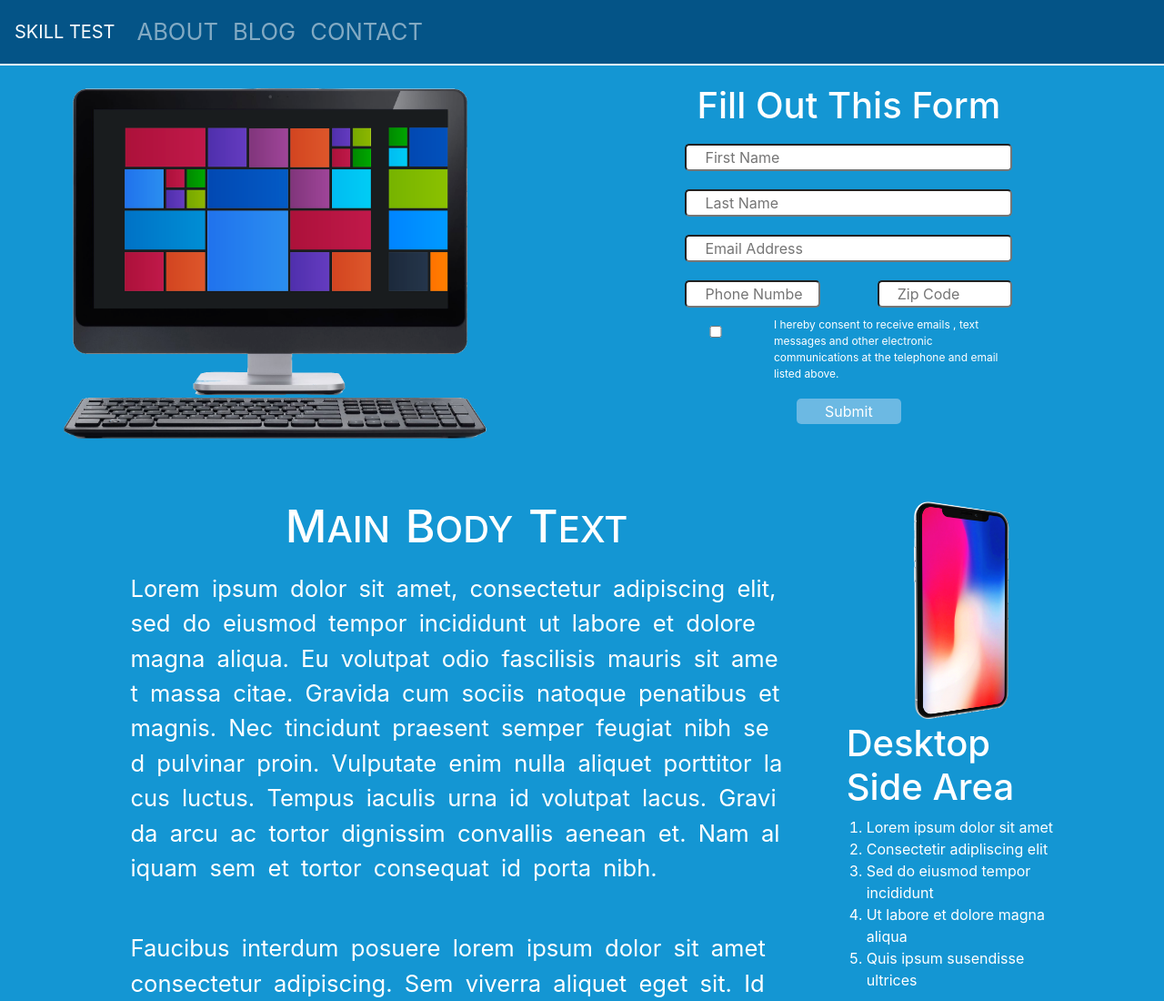
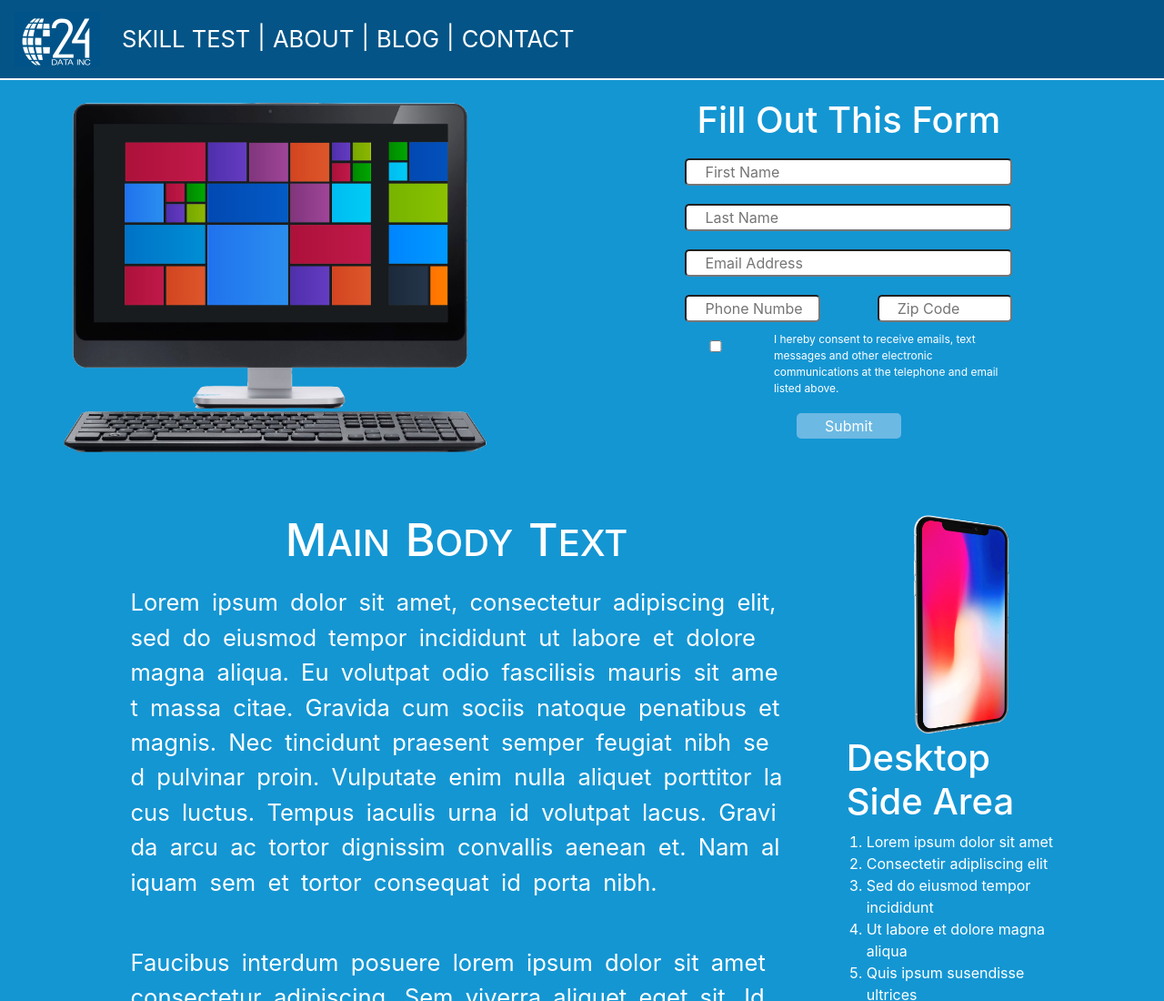
Before and after one commit to coolrey3/24Data, a website: page index.html in a window 1280 px wide. Shown: the top 1100 px of the page at 91% size. Drawn offline with nearby package versions, Linux system fonts and the light colour scheme; files that its build step writes are made by us from their sources.

Commit message:
added logo

```diff
--- a/index.html
+++ b/index.html
@@ -19,19 +19,28 @@
 
     <div class="container-fluid">
         <nav class="navbar navbar-expand-lg navbar-dark bluebg">
-            <a class="navbar-brand" href="#">SKILL TEST</a>
-            <button class="navbar-toggler hamburger" type="button" data-toggle="collapse" data-target="#navbarNavDropdown"
-                aria-controls="navbarNavDropdown" aria-expanded="false" aria-label="Toggle navigation">
+            <a class="navbar-brand" href="#"><img src="/library/img/logo.png"></a>
+            <button class="navbar-toggler hamburger" type="button" data-toggle="collapse"
+                data-target="#navbarNavDropdown" aria-controls="navbarNavDropdown" aria-expanded="false"
+                aria-label="Toggle navigation">
                 <span class="navbar-toggler-icon"></span>
             </button>
             <div class="collapse navbar-collapse" id="navbarNavDropdown">
                 <ul class="navbar-nav">
                     <li class="nav-item">
+                        <a class="nav-link" href="#">skill test</a>
+                    </li>
+                    <li> | </li>
+                    <li class="nav-item">
                         <a class="nav-link" href="#">About</a>
                     </li>
+                    <li> | </li>
+
                     <li class="nav-item">
                         <a class="nav-link" href="#">Blog</a>
                     </li>
+                    <li> | </li>
+
                     <li class="nav-item">
                         <a class="nav-link" href="#">Contact</a>
                     </li>
@@ -93,7 +102,7 @@
 
                                         <div class="col-sm-9 formGroup">
 
-                                            <label for="consentBox">I hereby consent to receive emails , text messages
+                                            <label for="consentBox">I hereby consent to receive emails, text messages
                                                 and other electronic communications at the telephone and email listed
                                                 above.
                                             </label>
@@ -132,8 +141,10 @@
                 </div>
                 <div class="row mid">
                     <div class="col-sm-12 col-md-9 mainText">
-                        <h1 class="mainTitleText "><span class="upperCase">M</span>AIN <span class="upperCase">B</span>ODY <span class="upperCase">T</span>EXT</h1>
-                        <h1 class="mobileTitleText TitleText hidden"><span class="upperCase">m</span>obile <span class="upperCase">m</span>ain <span class="upperCase">t</span>ext</h1>
+                        <h1 class="mainTitleText "><span class="upperCase">M</span>AIN <span
+                                class="upperCase">B</span>ODY <span class="upperCase">T</span>EXT</h1>
+                        <h1 class="mobileTitleText TitleText hidden"><span class="upperCase">m</span>obile <span
+                                class="upperCase">m</span>ain <span class="upperCase">t</span>ext</h1>
                         <p>
                             Lorem ipsum dolor sit amet, consectetur adipiscing elit, sed do eiusmod tempor incididunt
                             ut labore et dolore magna aliqua. Eu volutpat odio fascilisis mauris sit amet massa citae.
--- a/library/css/style.css
+++ b/library/css/style.css
@@ -75,7 +75,15 @@ nav {
     color: white;
     border-bottom:  2px solid white;
     font-size: 1.6rem;
-    text-transform: uppercase
+    text-transform: uppercase;
+    text-align: center;
+    vertical-align: middle;
+
+}
+
+a.nav-link {
+    line-height: 1;
+    color: white !important;
 }
 
 
```
Also changed, not shown: dist/CSS/Styles.css, library/img/logo.png (added).
